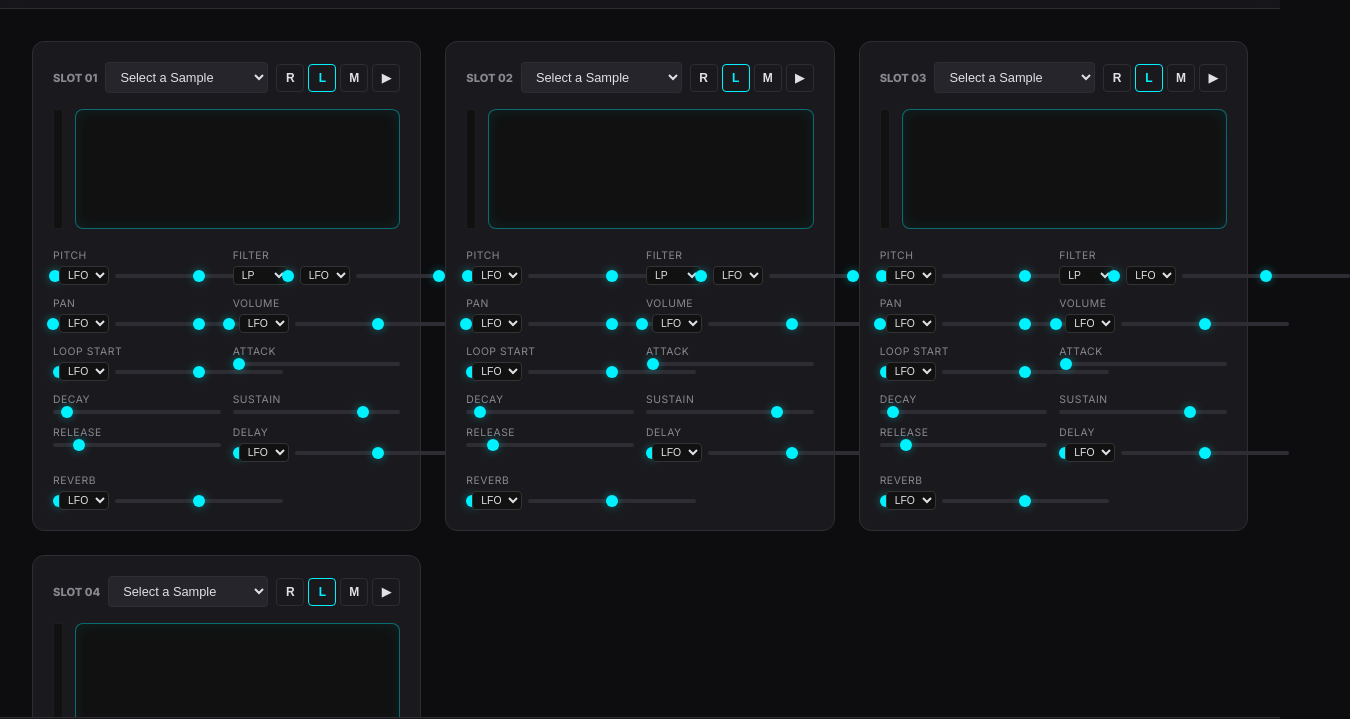
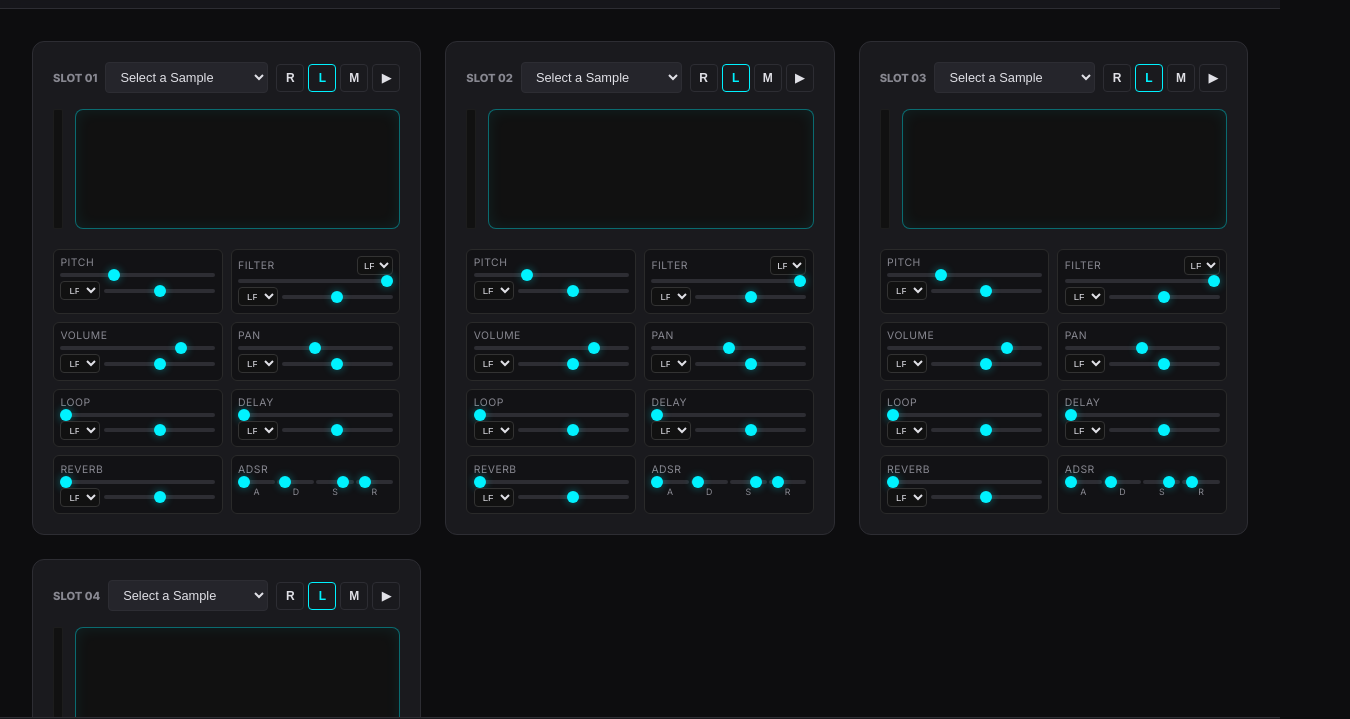
Before and after one commit to mofongo/web-sampler, a website built with Vite: page index.html in a window 1280 px wide. Shown: the part 61-780 px from the top of the page, 1350 px wide, since content can reach past the window. Built offline with nearby package versions, Linux system fonts and the light colour scheme; what wavesurfer.js would draw is missing.

Commit message:
fix: Redesign parameter grid with stacked box layout
Each parameter now has its own box with the main slider on top
and LFO assignment + depth slider below. Uses a 2-column grid
for a cleaner, less cramped layout. ADSR grouped into a single
compact box with labeled A/D/S/R sliders.

Co-Authored-By: Claude Opus 4.5 <noreply@anthropic.com>

```diff
--- a/src/ui/PlayerUI.js
+++ b/src/ui/PlayerUI.js
@@ -66,132 +66,131 @@ export class PlayerUI {
                 </div>
             </div>
             <div class="parameter-grid">
-                <div class="param-item">
+                <div class="param-box">
                     <label class="label-tiny">Pitch</label>
-                    <div class="param-row">
                     <input type="range" class="param-pitch" min="0.5" max="2.0" step="0.01" value="1.0">
-                        <select class="mod-select param-mod-pitch" title="LFO Pitch">
+                    <div class="mod-row">
+                        <select class="mod-select param-mod-pitch" title="LFO">
                             <option value="">LFO</option>
                             <option value="lfo1">L1</option>
                             <option value="lfo2">L2</option>
                             <option value="lfo3">L3</option>
                             <option value="lfo4">L4</option>
                         </select>
-                        <input type="range" class="mod-depth param-depth-pitch" min="0" max="1" step="0.01" value="0.5" title="Mod Depth">
+                        <input type="range" class="mod-depth param-depth-pitch" min="0" max="1" step="0.01" value="0.5" title="Depth">
                     </div>
                 </div>
-                <div class="param-item">
+                <div class="param-box">
+                    <div class="label-row">
                         <label class="label-tiny">Filter</label>
-                    <div class="param-row">
                         <select class="param-filter-type" title="Filter Type">
                             <option value="lowpass">LP</option>
                             <option value="highpass">HP</option>
                             <option value="bandpass">BP</option>
-                            <option value="notch">Notch</option>
+                            <option value="notch">NT</option>
                         </select>
+                    </div>
                     <input type="range" class="param-cutoff" min="20" max="20000" step="1" value="20000">
-                        <select class="mod-select param-mod-cutoff" title="LFO Cutoff">
+                    <div class="mod-row">
+                        <select class="mod-select param-mod-cutoff" title="LFO">
                             <option value="">LFO</option>
                             <option value="lfo1">L1</option>
                             <option value="lfo2">L2</option>
                             <option value="lfo3">L3</option>
                             <option value="lfo4">L4</option>
                         </select>
-                        <input type="range" class="mod-depth param-depth-cutoff" min="0" max="1" step="0.01" value="0.5" title="Mod Depth">
+                        <input type="range" class="mod-depth param-depth-cutoff" min="0" max="1" step="0.01" value="0.5" title="Depth">
                     </div>
                 </div>
-                <div class="param-item">
-                    <label class="label-tiny">Pan</label>
-                    <div class="param-row">
-                        <input type="range" class="param-pan" min="-1" max="1" step="0.01" value="0">
-                        <select class="mod-select param-mod-pan" title="LFO Pan">
+                <div class="param-box">
+                    <label class="label-tiny">Volume</label>
+                    <input type="range" class="param-volume" min="0" max="1.0" step="0.01" value="0.8">
+                    <div class="mod-row">
+                        <select class="mod-select param-mod-volume" title="LFO">
                             <option value="">LFO</option>
                             <option value="lfo1">L1</option>
                             <option value="lfo2">L2</option>
                             <option value="lfo3">L3</option>
                             <option value="lfo4">L4</option>
                         </select>
-                        <input type="range" class="mod-depth param-depth-pan" min="0" max="1" step="0.01" value="0.5" title="Mod Depth">
+                        <input type="range" class="mod-depth param-depth-volume" min="0" max="1" step="0.01" value="0.5" title="Depth">
                     </div>
                 </div>
-                <div class="param-item">
-                    <label class="label-tiny">Volume</label>
-                     <div class="param-row">
-                        <input type="range" class="param-volume" min="0" max="1.0" step="0.01" value="0.8" title="Volume">
-                        <select class="mod-select param-mod-volume">
+                <div class="param-box">
+                    <label class="label-tiny">Pan</label>
+                    <input type="range" class="param-pan" min="-1" max="1" step="0.01" value="0">
+                    <div class="mod-row">
+                        <select class="mod-select param-mod-pan" title="LFO">
                             <option value="">LFO</option>
                             <option value="lfo1">L1</option>
                             <option value="lfo2">L2</option>
                             <option value="lfo3">L3</option>
                             <option value="lfo4">L4</option>
                         </select>
-                        <input type="range" class="mod-depth param-depth-volume" min="0" max="1" step="0.01" value="0.5" title="Mod Depth">
+                        <input type="range" class="mod-depth param-depth-pan" min="0" max="1" step="0.01" value="0.5" title="Depth">
                     </div>
                 </div>
-                <div class="param-item">
-                    <label class="label-tiny">Loop Start</label>
-                     <div class="param-row">
-                        <input type="range" class="param-loop-start" min="0" max="1.0" step="0.01" value="0" title="Loop Start Mod">
-                        <select class="mod-select param-mod-loop-start">
+                <div class="param-box">
+                    <label class="label-tiny">Loop</label>
+                    <input type="range" class="param-loop-start" min="0" max="1.0" step="0.01" value="0">
+                    <div class="mod-row">
+                        <select class="mod-select param-mod-loop-start" title="LFO">
                             <option value="">LFO</option>
                             <option value="lfo1">L1</option>
                             <option value="lfo2">L2</option>
                             <option value="lfo3">L3</option>
                             <option value="lfo4">L4</option>
                         </select>
-                        <input type="range" class="mod-depth param-depth-loop-start" min="0" max="1" step="0.01" value="0.5" title="Mod Depth">
+                        <input type="range" class="mod-depth param-depth-loop-start" min="0" max="1" step="0.01" value="0.5" title="Depth">
                     </div>
                 </div>
-                <div class="param-item">
-                    <label class="label-tiny">Attack</label>
-                    <div class="param-row">
-                        <input type="range" class="param-attack" min="0.001" max="2.0" step="0.001" value="0.01" title="Attack Time">
-                    </div>
-                </div>
-                <div class="param-item">
-                    <label class="label-tiny">Decay</label>
-                    <div class="param-row">
-                        <input type="range" class="param-decay" min="0.001" max="2.0" step="0.001" value="0.1" title="Decay Time">
-                    </div>
-                </div>
-                <div class="param-item">
-                    <label class="label-tiny">Sustain</label>
-                    <div class="param-row">
-                        <input type="range" class="param-sustain" min="0" max="1.0" step="0.01" value="0.8" title="Sustain Level">
-                    </div>
-                </div>
-                <div class="param-item">
-                    <label class="label-tiny">Release</label>
-                    <div class="param-row">
-                        <input type="range" class="param-release" min="0.01" max="3.0" step="0.01" value="0.4" title="Release Time">
-                    </div>
-                </div>
-                <div class="param-item">
+                <div class="param-box">
                     <label class="label-tiny">Delay</label>
-                    <div class="param-row">
-                        <input type="range" class="param-delay-send" min="0" max="1.0" step="0.01" value="0" title="Delay Send">
-                        <select class="mod-select param-mod-delay-send" title="LFO Delay Send">
+                    <input type="range" class="param-delay-send" min="0" max="1.0" step="0.01" value="0">
+                    <div class="mod-row">
+                        <select class="mod-select param-mod-delay-send" title="LFO">
                             <option value="">LFO</option>
                             <option value="lfo1">L1</option>
                             <option value="lfo2">L2</option>
                             <option value="lfo3">L3</option>
                             <option value="lfo4">L4</option>
                         </select>
-                        <input type="range" class="mod-depth param-depth-delay-send" min="0" max="1" step="0.01" value="0.5" title="Mod Depth">
+                        <input type="range" class="mod-depth param-depth-delay-send" min="0" max="1" step="0.01" value="0.5" title="Depth">
                     </div>
                 </div>
-                <div class="param-item">
+                <div class="param-box">
                     <label class="label-tiny">Reverb</label>
-                    <div class="param-row">
-                        <input type="range" class="param-reverb-send" min="0" max="1.0" step="0.01" value="0" title="Reverb Send">
-                        <select class="mod-select param-mod-reverb-send" title="LFO Reverb Send">
+                    <input type="range" class="param-reverb-send" min="0" max="1.0" step="0.01" value="0">
+                    <div class="mod-row">
+                        <select class="mod-select param-mod-reverb-send" title="LFO">
                             <option value="">LFO</option>
                             <option value="lfo1">L1</option>
                             <option value="lfo2">L2</option>
                             <option value="lfo3">L3</option>
                             <option value="lfo4">L4</option>
                         </select>
-                        <input type="range" class="mod-depth param-depth-reverb-send" min="0" max="1" step="0.01" value="0.5" title="Mod Depth">
+                        <input type="range" class="mod-depth param-depth-reverb-send" min="0" max="1" step="0.01" value="0.5" title="Depth">
+                    </div>
+                </div>
+                <div class="param-box adsr-box">
+                    <label class="label-tiny">ADSR</label>
+                    <div class="adsr-sliders">
+                        <div class="adsr-slider">
+                            <input type="range" class="param-attack" min="0.001" max="2.0" step="0.001" value="0.01" title="Attack">
+                            <span class="adsr-label">A</span>
+                        </div>
+                        <div class="adsr-slider">
+                            <input type="range" class="param-decay" min="0.001" max="2.0" step="0.001" value="0.1" title="Decay">
+                            <span class="adsr-label">D</span>
+                        </div>
+                        <div class="adsr-slider">
+                            <input type="range" class="param-sustain" min="0" max="1.0" step="0.01" value="0.8" title="Sustain">
+                            <span class="adsr-label">S</span>
+                        </div>
+                        <div class="adsr-slider">
+                            <input type="range" class="param-release" min="0.01" max="3.0" step="0.01" value="0.4" title="Release">
+                            <span class="adsr-label">R</span>
+                        </div>
                     </div>
                 </div>
             </div>
--- a/style.css
+++ b/style.css
@@ -293,7 +293,68 @@ button.primary:hover {
 .parameter-grid {
   display: grid;
   grid-template-columns: repeat(2, 1fr);
-  gap: 0.75rem;
+  gap: 0.5rem;
+}
+
+.param-box {
+  background: rgba(0, 0, 0, 0.3);
+  border: 1px solid #2a2a2a;
+  border-radius: 6px;
+  padding: 0.4rem;
+  display: flex;
+  flex-direction: column;
+  gap: 0.25rem;
+}
+
+.param-box .label-tiny {
+  margin-bottom: 0;
+}
+
+.param-box > input[type="range"] {
+  width: 100%;
+}
+
+.label-row {
+  display: flex;
+  justify-content: space-between;
+  align-items: center;
+}
+
+.mod-row {
+  display: flex;
+  gap: 4px;
+  align-items: center;
+}
+
+.mod-row .mod-depth {
+  flex: 1;
+}
+
+.adsr-box {
+  grid-column: span 1;
+}
+
+.adsr-sliders {
+  display: flex;
+  gap: 2px;
+}
+
+.adsr-slider {
+  flex: 1;
+  display: flex;
+  flex-direction: column;
+  align-items: center;
+  gap: 2px;
+}
+
+.adsr-slider input[type="range"] {
+  width: 100%;
+}
+
+.adsr-label {
+  font-size: 0.55rem;
+  color: var(--text-dim);
+  text-transform: uppercase;
 }
 
 .param-item {
@@ -309,22 +370,23 @@ button.primary:hover {
 }
 
 .mod-select {
-  width: 50px;
-  font-size: 0.65rem;
+  width: 40px;
+  font-size: 0.6rem;
   padding: 2px 4px;
   background: #111;
   border-color: #333;
+  flex-shrink: 0;
 }
 
 .mod-depth {
-  width: 40px;
+  width: 30px;
   flex-shrink: 0;
 }
 
 .param-filter-type {
-  width: 55px;
-  font-size: 0.65rem;
-  padding: 2px 4px;
+  width: 36px;
+  font-size: 0.6rem;
+  padding: 2px 2px;
   background: #111;
   border-color: #333;
   flex-shrink: 0;
```
Lines whose indentation alone changed are shown as unchanged.
